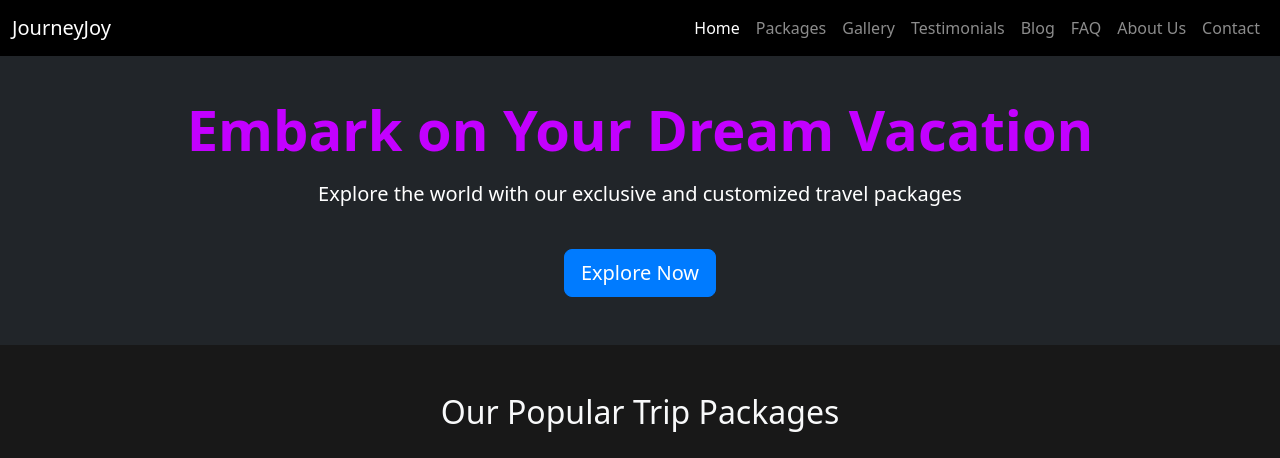
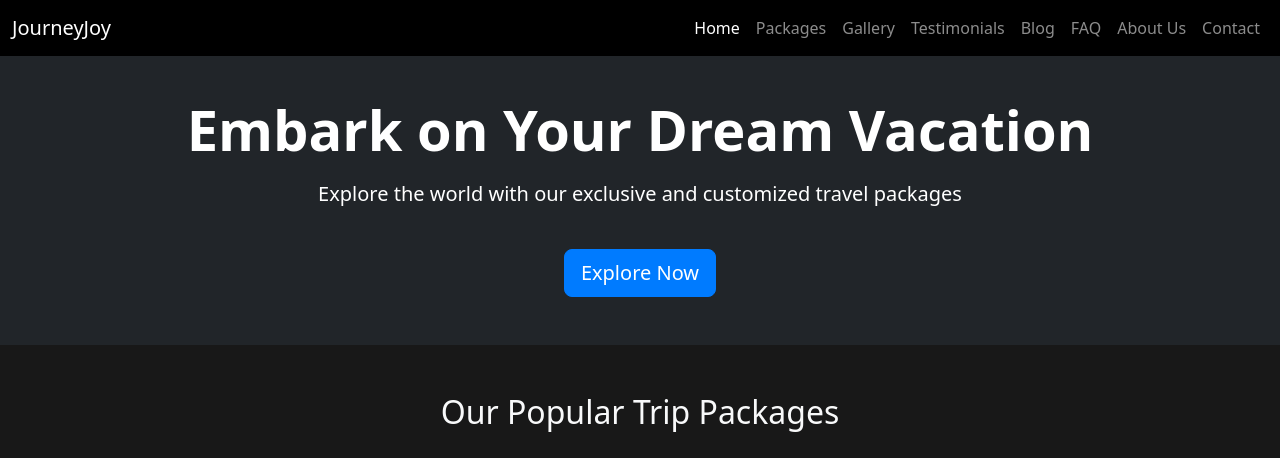
Before and after one commit to Jaypanchal00/Travel__HTML, a plain HTML site: page index.html in a window 1280 px wide. Shown: the top 458 px of the page. Drawn offline with nearby package versions, Linux system fonts and the light colour scheme; some packages are replaced by stand-ins of ours.

Commit message:
colorr changes

```diff
--- a/index.html
+++ b/index.html
@@ -103,7 +103,7 @@
             color: #fff; /* Light text */
         }
         header h1{
-            color: rgb(195, 0, 255);
+            color: white;
         }
         #packages a{
             background-color: green;
```
